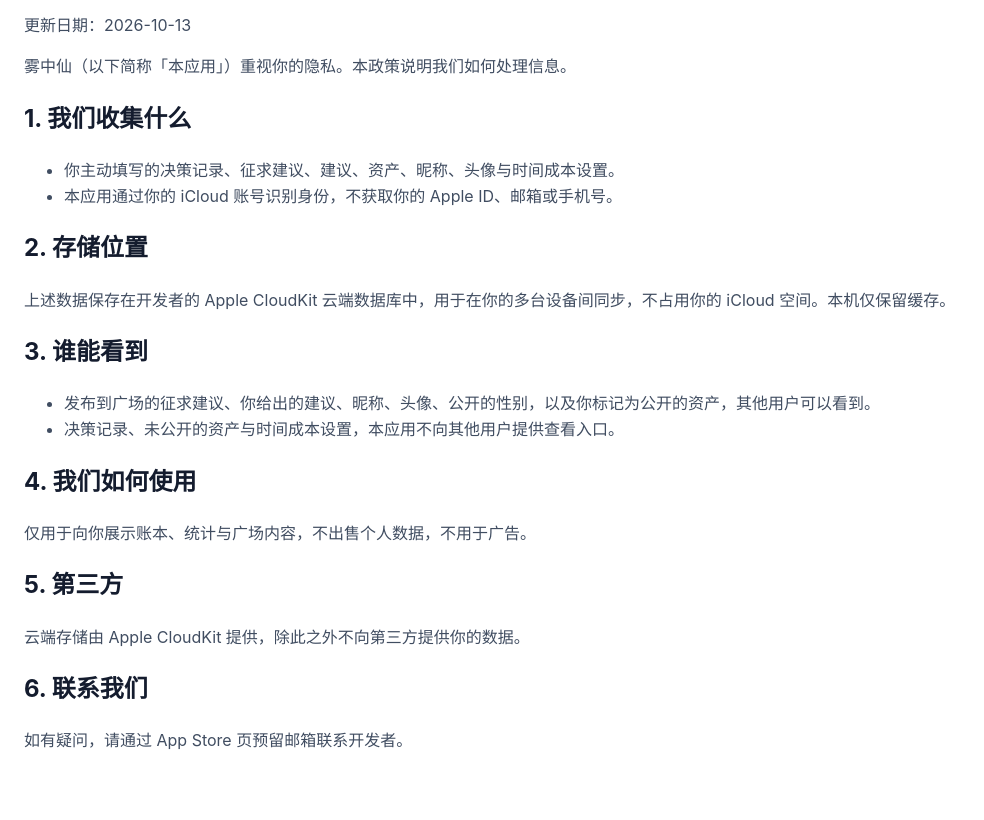
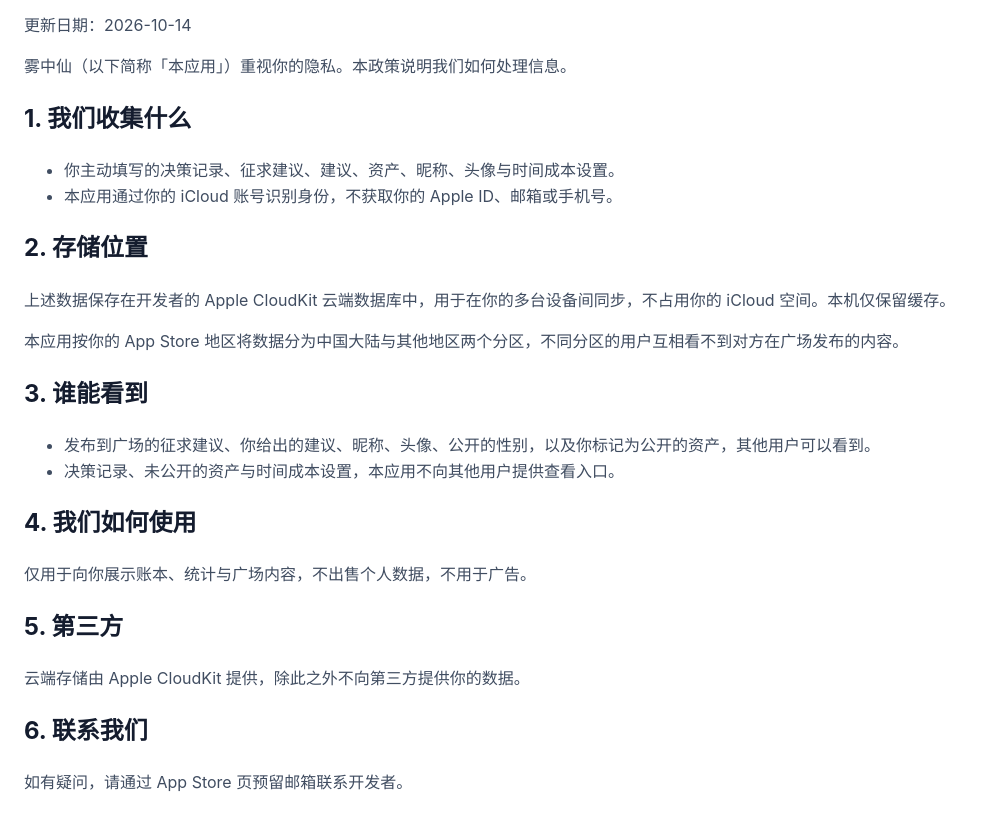
Before and after one commit to LoomisKoo/MistSage-pages, a plain HTML site: page privacy.html in a window 1280 px wide. Shown: the part 63-883 px from the top of the page, without its empty margins (0-984 px from the left). Before the commit the page ends 841 px from the top, so only its background shows below. Drawn offline with Linux system fonts and the light colour scheme.

Commit message:
Update privacy.html

```diff
--- a/privacy.html
+++ b/privacy.html
@@ -8,11 +8,13 @@
     body { font-family: -apple-system, BlinkMacSystemFont, "Segoe UI", sans-serif; margin: 24px; line-height: 1.6; color: #141C2E; }
     h1 { font-size: 1.4rem; }
     p, li { color: #404D61; }
+    :root { color-scheme: light dark; }
+    @media (prefers-color-scheme: dark) { body { color: #E8ECF4; } p, li { color: #B4BDCC; } }
   </style>
 </head>
 <body>
   <h1>隐私政策</h1>
-  <p>更新日期：2026-10-13</p>
+  <p>更新日期：2026-10-14</p>
   <p>雾中仙（以下简称「本应用」）重视你的隐私。本政策说明我们如何处理信息。</p>
   <h2>1. 我们收集什么</h2>
   <ul>
@@ -21,6 +23,7 @@
   </ul>
   <h2>2. 存储位置</h2>
   <p>上述数据保存在开发者的 Apple CloudKit 云端数据库中，用于在你的多台设备间同步，不占用你的 iCloud 空间。本机仅保留缓存。</p>
+  <p>本应用按你的 App Store 地区将数据分为中国大陆与其他地区两个分区，不同分区的用户互相看不到对方在广场发布的内容。</p>
   <h2>3. 谁能看到</h2>
   <ul>
     <li>发布到广场的征求建议、你给出的建议、昵称、头像、公开的性别，以及你标记为公开的资产，其他用户可以看到。</li>
```
